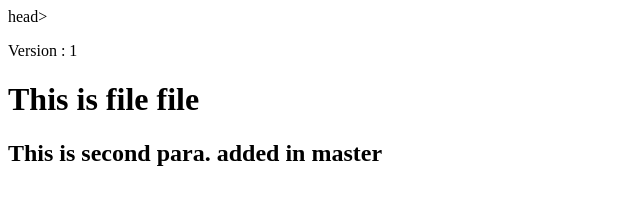
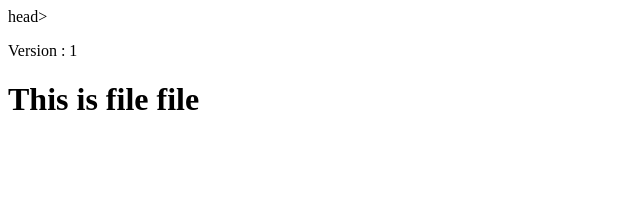
Before and after one commit to kaushal01m/TechCloud, a plain HTML site: page index.html in a window 1280 px wide. Shown: the whole page, without its empty margins (0-640 px from the left). Drawn offline with Linux system fonts and the light colour scheme.

Commit message:
updated h2

```diff
--- a/index.html
+++ b/index.html
@@ -11,6 +11,6 @@ Version : 1
 </p>
 
 <h1> This is file file </h1>
-<h2> This is second para. added in master</h2>
+
 <body>
 </html>
```
